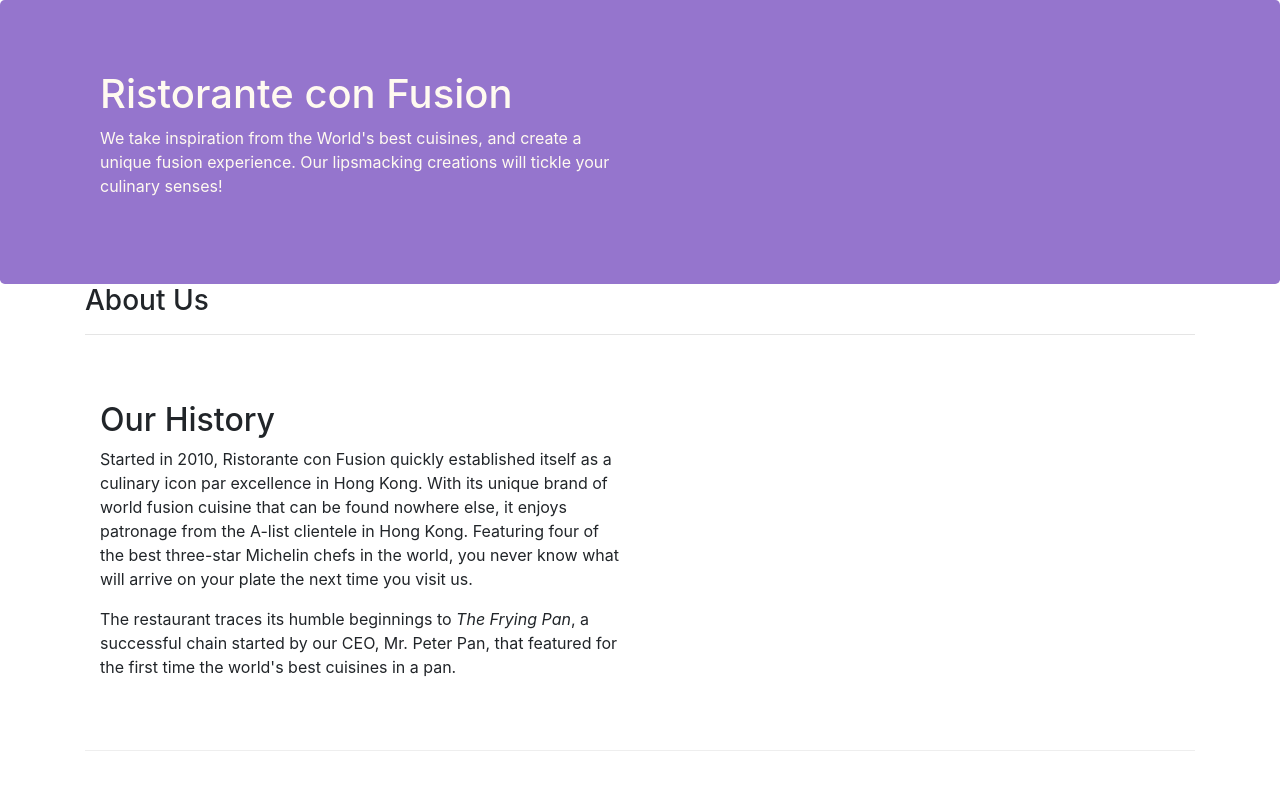
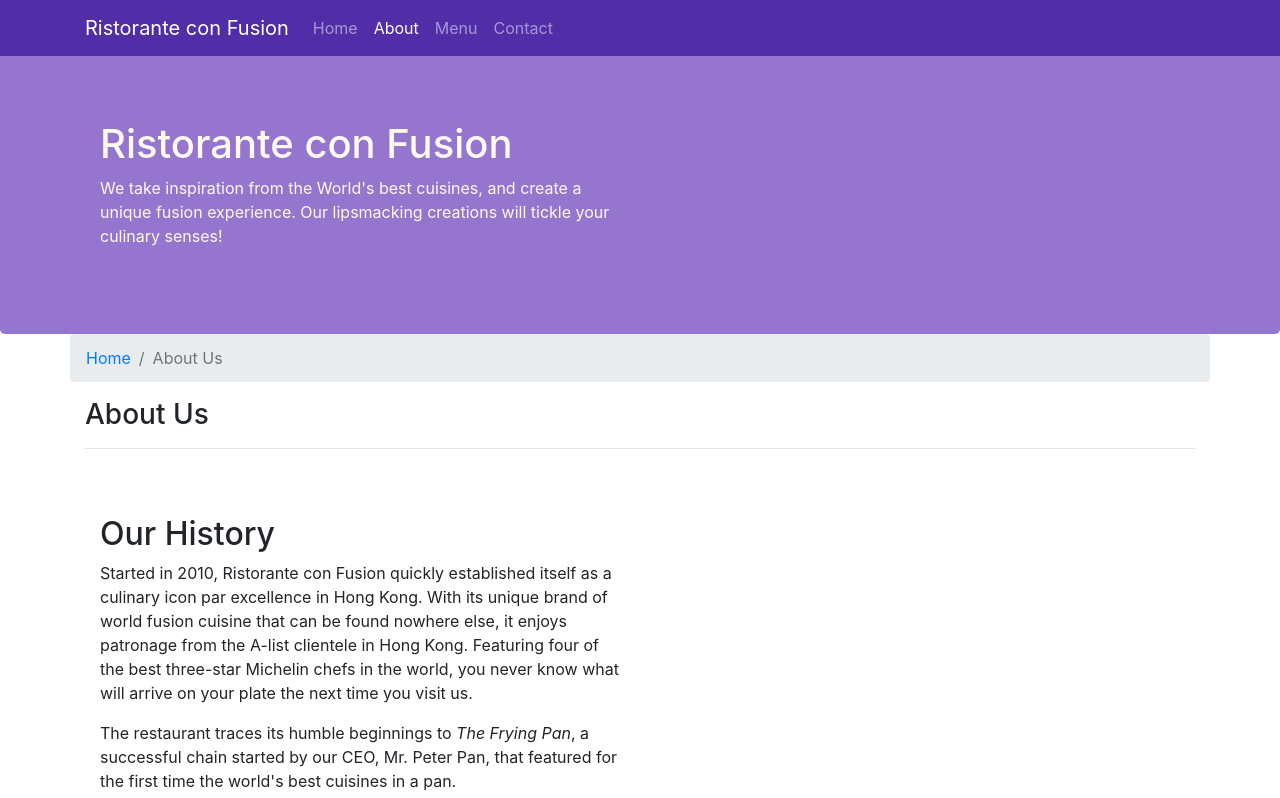
Before and after one commit to basavarajh99/Bootstrap4, a website: page aboutus.html in a window 1280 px wide. Shown: the top 798 px of the page. Drawn offline with nearby package versions, Linux system fonts and the light colour scheme.

Commit message:
Navbar and Breadcrumbs

```diff
--- a/aboutus.html
+++ b/aboutus.html
@@ -17,6 +17,22 @@
 
 <body>
 
+    <nav class="navbar navbar-dark navbar-expand-sm fixed-top">
+        <div class="container">
+            <button class="navbar-toggler" type="button" data-toggle="collapse" data-target="#Navbar"> <!-- data-toggle is a js component -->
+                <span class="navbar-toggler-icon"> </span>
+            </button>
+            <a class="navbar-brand" href="index.html"> Ristorante con Fusion </a>
+            <div class="collapse navbar-collapse" id="Navbar">
+                <ul class="navbar-nav mr-auto"> <!-- mr-auto keep content as left as possible keeping the right margin -->
+                    <li class="nav-item"> <a class="nav-link" href="index.html">Home</a> </li>
+                    <li class="nav-item active"> <a class="nav-link" href="#">About</a> </li>
+                    <li class="nav-item"> <a class="nav-link" href="#">Menu</a> </li>
+                    <li class="nav-item"> <a class="nav-link" href="#">Contact</a> </li>
+                </ul>
+            </div>
+        </div>
+    </nav>
     <header class="jumbotron">
         <div class="container">
             <div class="row row-header">
@@ -31,8 +47,12 @@
     </header>
 
     <div class="container">
-        <div>
-            <div>
+        <div class="row">
+            <ol class="col-12 breadcrumb">
+                <li class="breadcrumb-item"><a href="./index.html">Home</a></li>
+                <li class="breadcrumb-item active">About Us</li>
+            </ol>
+            <div class="col-12">
                <h3>About Us</h3>
                <hr>
             </div>
@@ -70,7 +90,7 @@
                 <div class="col-4 offset-1 col-sm-2">
                     <h5>Links</h5>
                     <ul class="list-unstyled">
-                        <li><a href="#">Home</a></li>
+                        <li><a href="index.html">Home</a></li>
                         <li><a href="#">About</a></li>
                         <li><a href="#">Menu</a></li>
                         <li><a href="#">Contact</a></li>
--- a/css/styles.css
+++ b/css/styles.css
@@ -28,3 +28,12 @@
     margin: 0px;
     color: #0f0f0f;
 }
+
+body {
+    padding: 50px 0px;
+    z-index: 0;
+}
+
+.navbar-dark {
+    background-color: #512DA8;
+}
```
Also changed, not shown: index.html (+17 -1 lines).
